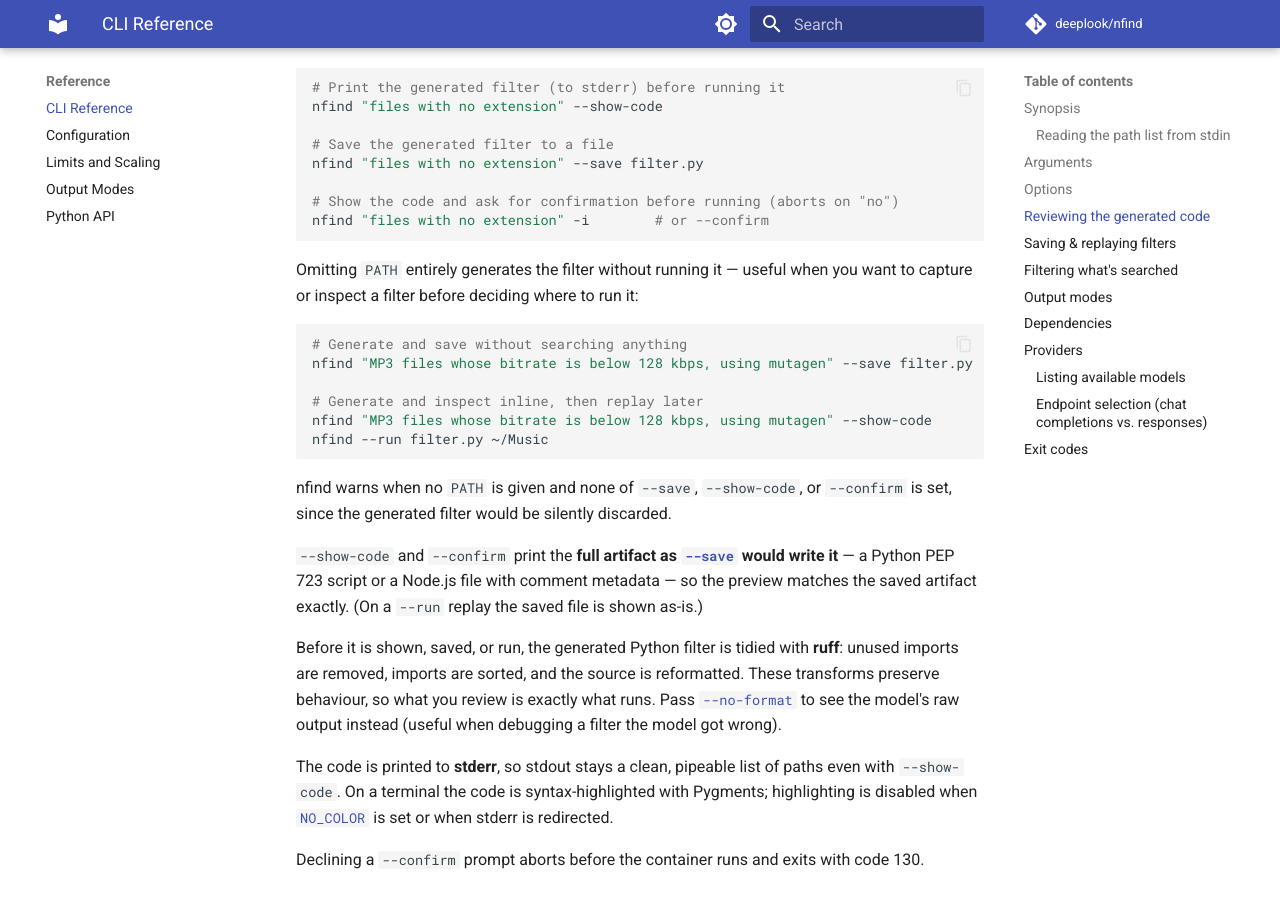
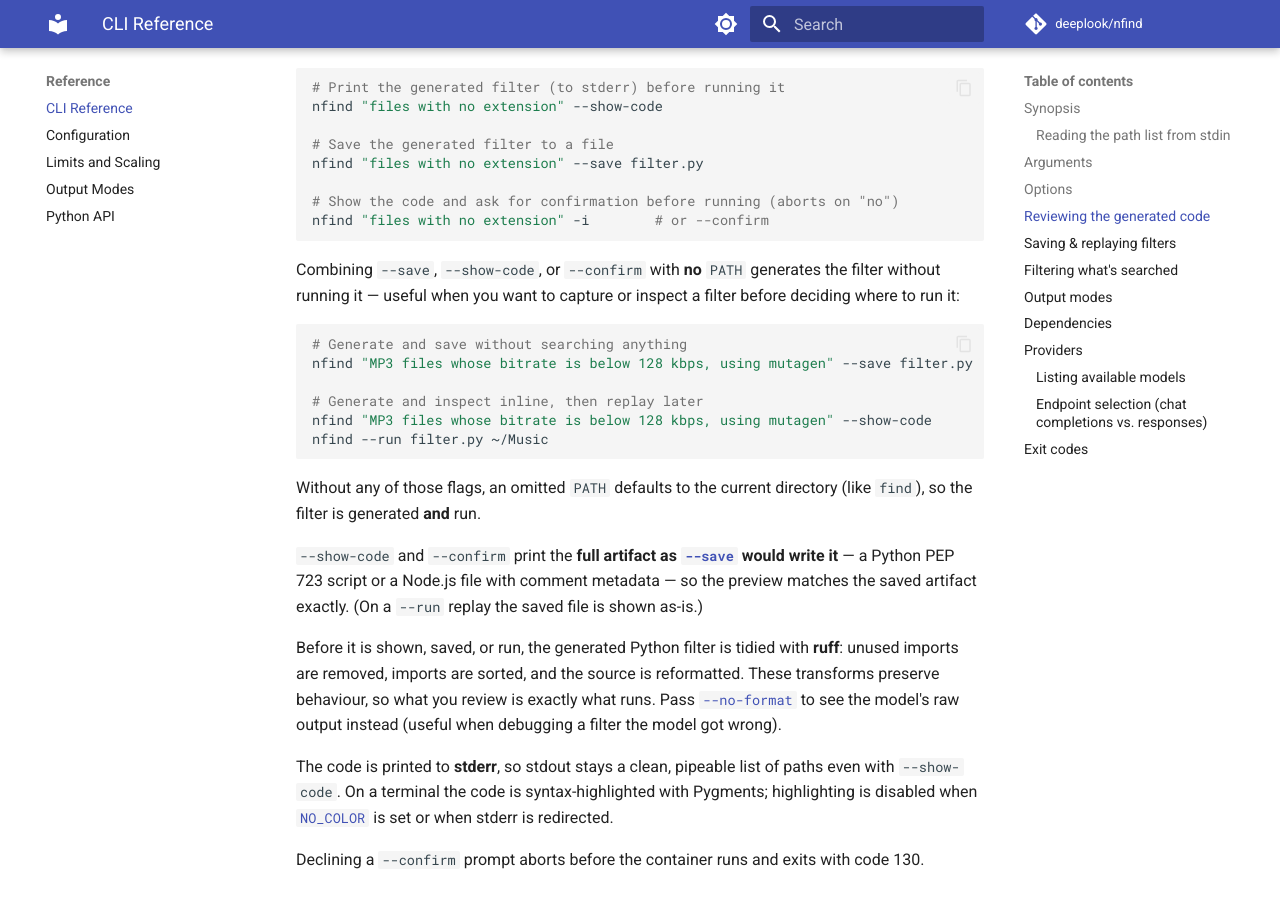
Before and after one commit to deeplook/nfind, an MkDocs documentation site: the page built from docs/cli.md, in a window 1280 px wide and 900 px high, scrolled down 4384 px. Built offline with MkDocs 1.6.1 and Material for MkDocs 9.7.7, drawn with Linux system fonts in a browser that asks for light colours; comment, search, counter and statistics services are not loaded; some of the changed text lies outside the part shown.

Commit message:
feat: default an omitted PATH to the current directory
A bare `nfind "PROMPT"` now searches the current directory (like `find`)
instead of warning and discarding the generated filter. Generate-only mode
is preserved when --save/--show-code/--confirm is given with no PATH.

Also improve first-run UX: a clearer "search path does not exist" error,
a framing notice before raw image-build output, and docs updated for the
new default, per-search cost, and realpath-resolved output paths.

Co-authored-by: Cursor <cursoragent@cursor.com>

````diff
--- a/docs/cli.md
+++ b/docs/cli.md
@@ -65,7 +65,7 @@ saved filters (`--run`) so no stage pays an LLM call — see
 | Argument | Default | Description |
 |---|---|---|
 | `PROMPT` | — (required) | Natural-language description of the paths to find. |
-| `PATH`... | — | One or more directories or files to search. Directories are walked recursively, with common ignored names pruned unless `--no-ignore` is set. With several, results are merged. Use `-` to read a NUL- or newline-delimited path list from stdin. If omitted, the filter is generated but not run (useful with `--save` or `--show-code`). |
+| `PATH`... | `.` | One or more directories or files to search. Directories are walked recursively, with common ignored names pruned unless `--no-ignore` is set. With several, results are merged. Use `-` to read a NUL- or newline-delimited path list from stdin. Defaults to the current directory when omitted; with `--save`, `--show-code`, or `--confirm` and no `PATH`, the filter is generated but not run. |
 
 ## Options
 
@@ -142,7 +142,9 @@ nfind "files with no extension" --save filter.py
 nfind "files with no extension" -i        # or --confirm
 ```
 
-Omitting `PATH` entirely generates the filter without running it — useful when you want to capture or inspect a filter before deciding where to run it:
+Combining `--save`, `--show-code`, or `--confirm` with **no** `PATH` generates the filter
+without running it — useful when you want to capture or inspect a filter before deciding
+where to run it:
 
 ```bash
 # Generate and save without searching anything
@@ -153,7 +155,8 @@ nfind "MP3 files whose bitrate is below 128 kbps, using mutagen" --show-code
 nfind --run filter.py ~/Music
 ```
 
-nfind warns when no `PATH` is given and none of `--save`, `--show-code`, or `--confirm` is set, since the generated filter would be silently discarded.
+Without any of those flags, an omitted `PATH` defaults to the current directory (like
+`find`), so the filter is generated **and** run.
 
 `--show-code` and `--confirm` print the **full artifact as
 [`--save`](#saving--replaying-filters) would write it** — a Python PEP 723 script or a
````
Also changed, not shown: CHANGELOG.md (+13 -6 lines), docs/getting-started.md (+4 -0 lines), docs/output-modes.md (+6 -0 lines), 5 other files.
